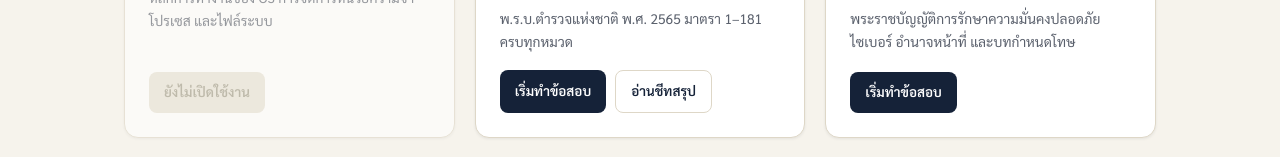
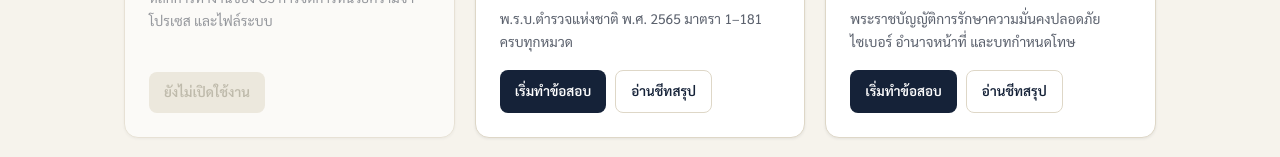
Before and after one commit to keatkamthorn43/my-exams, a plain HTML site: page index.html in a window 1280 px wide. Shown: the part 754-911 px from the top of the page. Drawn offline with Linux system fonts and the light colour scheme.

Commit message:
Update index.html

```diff
--- a/index.html
+++ b/index.html
@@ -148,7 +148,7 @@ const SUBJECTS = [
     name: "พ.ร.บ.ไซเบอร์",
     desc: "พระราชบัญญัติการรักษาความมั่นคงปลอดภัยไซเบอร์ อำนาจหน้าที่ และบทกำหนดโทษ",
     icon: `<svg viewBox="0 0 24 24" fill="none" stroke="currentColor" stroke-width="1.8" stroke-linecap="round" stroke-linejoin="round"><rect x="5" y="11" width="14" height="9" rx="2"/><path d="M8 11V7a4 4 0 0 1 8 0v4"/></svg>`,
-    ready: true, quiz: "cyber-act-quiz.html", sheet: null, count: "ข้อสอบ 150 ข้อ"
+    ready: true, quiz: "cyber-act-quiz.html", sheet: "pdf/sheetCyber.pdf", count: "ข้อสอบ 150 ข้อ"
   },
   {
     name: "พ.ร.บ.คอมพิวเตอร์ & PDPA",
```
